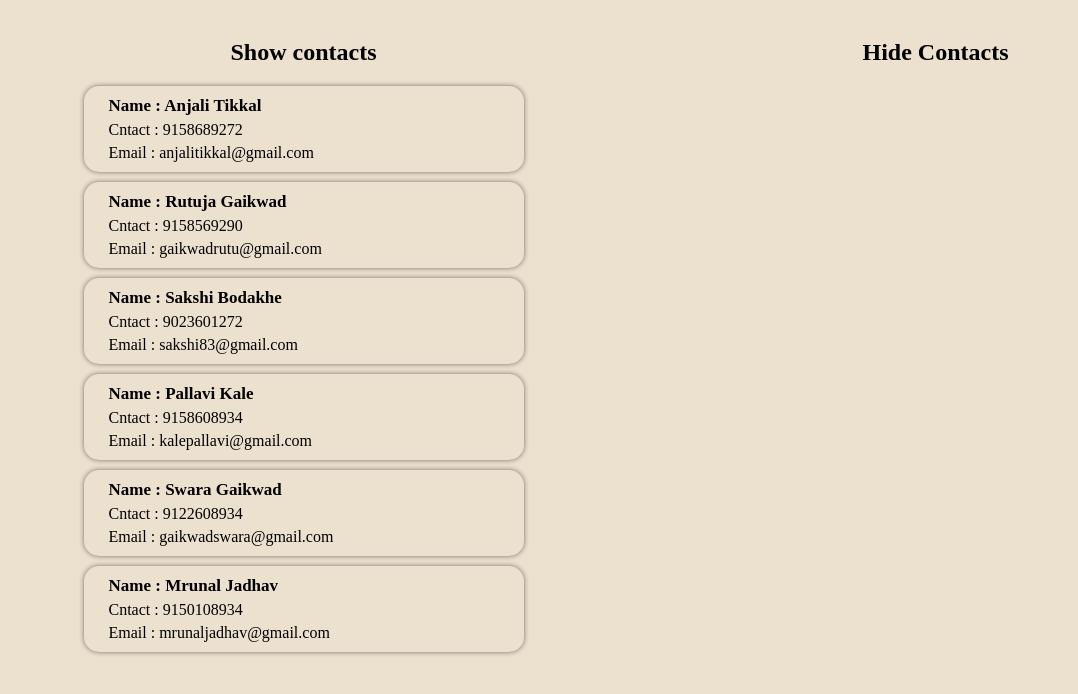
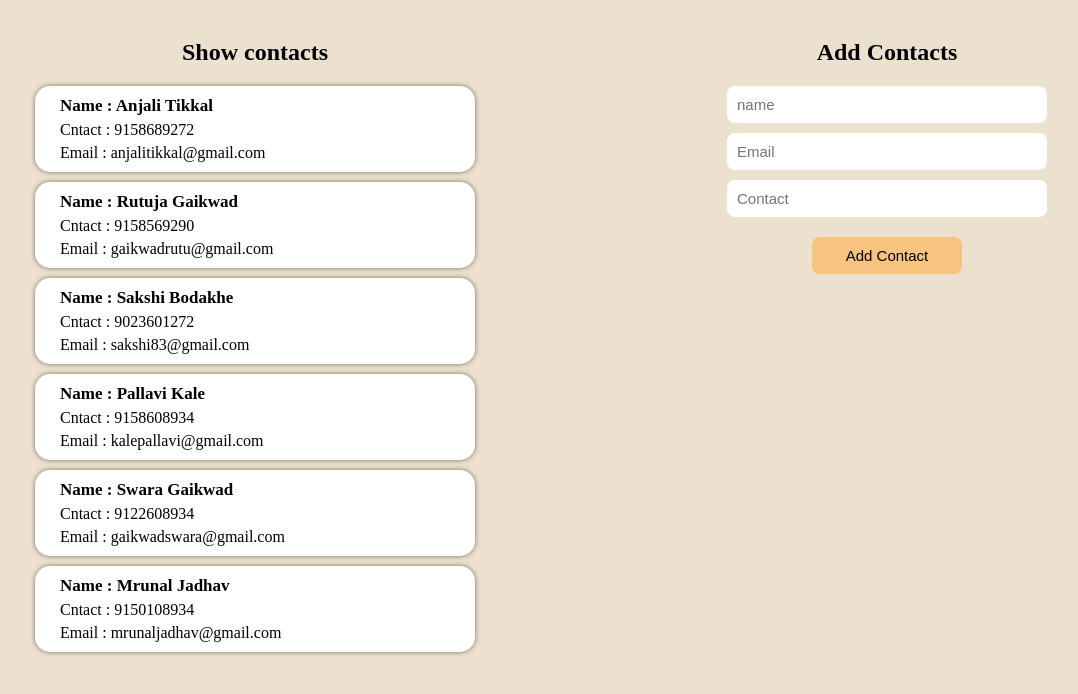
Before and after one commit to rajnandinitikkal/Contact-App, a React app: page / in a window 1280 px wide. Shown: the part 62-756 px from the top of the page, without its empty margins (99-1177 px from the left). Built offline with nearby package versions, Linux system fonts and the light colour scheme.

Commit message:
add contacts

```diff
--- a/src/Component/ContactCard/ContactCard.css
+++ b/src/Component/ContactCard/ContactCard.css
@@ -1,11 +1,11 @@
 .contact-card{
-    background-color: aliceblue;
+    background-color: #fff;
     width: 400px;
     padding: 5px 20px;
     margin: 10px;
     border-radius: 15px;
-    background-color:rgb(236, 224, 206) ;
     box-shadow: 0 0 5px rgba(0,0,0,0.5);
+    cursor: pointer;
 }
 m-4{
     margin: 4px;
--- a/src/View/Home/Home.css
+++ b/src/View/Home/Home.css
@@ -23,3 +23,24 @@ body{
 .sub-heading{
     text-align: center;
 }
+.user-input{
+    font-size: 15px;
+    width: 300px;
+    margin: 10px;
+    border-radius: 8px;
+    border: none;
+    padding: 10px 10px;
+    display: block;
+}
+.btn-add-contacts{
+    display: block;
+    font-size: 15px;
+    margin: 20px auto;
+    border-radius: 8px;
+    border: none;
+    padding: 10px ;
+    width: 150px;
+    background-color: rgb(247, 195, 127);
+    cursor: pointer;
+
+}
--- a/src/View/Home/Home.js
+++ b/src/View/Home/Home.js
@@ -4,7 +4,7 @@ import ContactCard from '../../Component/ContactCard/ContactCard';
 
 export default function Home() {
 
-    const [contacts , setSontacts] = useState([
+    const [contacts , setContacts] = useState([
         {
             name:'Anjali Tikkal',
             mobile: '9158689272',
@@ -36,7 +36,22 @@ export default function Home() {
             email:'mrunaljadhav@gmail.com'
         }
     ]);
+    const [name , setName] = useState('')
+    const [email , setEmail] = useState('')
+    const [mobile , setMobile] = useState('')
 
+    const addContacts = () => {
+       const obj = {
+        name: name,
+        email:email,
+        mobile: mobile
+       }
+       setContacts([...contacts,obj]);
+
+       setName('');
+       setEmail('');
+       setMobile('');
+    }
 
   return (
    <>
@@ -61,7 +76,32 @@ export default function Home() {
     </div>
 
     <div  className='add-contact-container'>
-    <h2 className='sub-heading'>Hide Contacts</h2>
+    <h2 className='sub-heading'>Add Contacts</h2>
+    <form>
+        <input type="text" placeholder='name' className='user-input'
+        required
+        onChange={(e)=>{
+            setName(e.target.value);
+        }}
+        value={name}
+        ></input>
+
+        <input type="email" placeholder='Email' className='user-input' required
+         onChange={(e)=>{
+            setEmail(e.target.value);
+        }}
+        value={email}
+        ></input>
+
+        <input type="tel" placeholder='Contact' className='user-input' required
+         onChange={(e)=>{
+            setMobile(e.target.value);
+        }}
+        value={mobile}
+        ></input>
+
+        <button type="button" className='btn-add-contacts' onClick={addContacts}>Add Contact</button>
+    </form>
     </div>
    </div>
 
```
